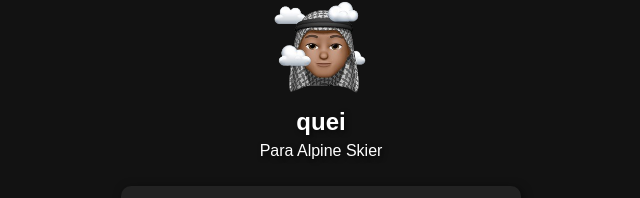
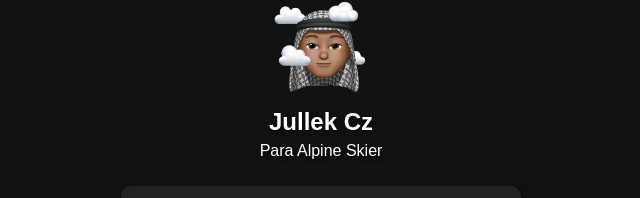
Before and after one commit to antonizabicki/jullek-pl, a plain HTML site: page index.html in a window 1280 px wide. Shown: the part 156-354 px from the top of the page, without its empty margins (319-959 px from the left). Drawn offline with Linux system fonts and the light colour scheme.

Commit message:
Update index.html

```diff
--- a/index.html
+++ b/index.html
@@ -67,7 +67,7 @@
 <body>
     <div class="profile">
         <img src="avatar.png" alt="Zdjęcie profilowe">
-        <h2>quei</h2>
+        <h2>Jullek Cz</h2>
         <p>Para Alpine Skier</p>
     </div>
     <div class="container">
```
